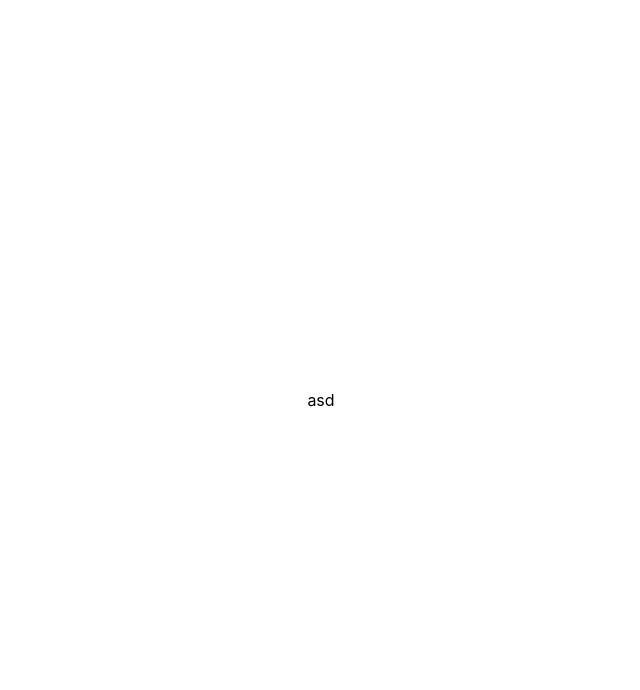
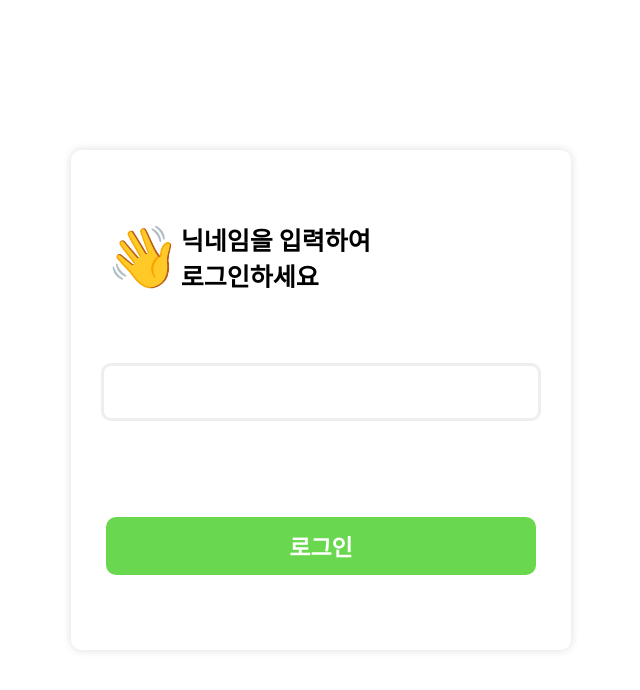
Before and after one commit to kosa-midas-3/midas-3-front, a React (Create React App) app: page / in a window 1280 px wide. Shown: the top 690 px of the page, without its empty margins (319-959 px from the left). Built offline with nearby package versions, Linux system fonts and the light colour scheme.

Commit message:
로그인 제작

```diff
--- a/src/App.js
+++ b/src/App.js
@@ -1,13 +1,14 @@
 import logo from "./logo.svg";
 import "./App.css";
 import Layout from "./components/Layout/Layout";
+import Login from "./components/Login/Login";
 
 function App() {
   return (
     <Layout
       justify={localStorage.getItem("username") ? "space-between" : "center"}
     >
-      asd
+      <Login />
     </Layout>
   );
 }
--- /dev/null
+++ b/src/components/Login/Login.jsx
@@ -0,0 +1,66 @@
+import React, { useState } from "react";
+import styled from "styled-components";
+
+const LoginStyle = styled.div`
+  width: 500px;
+  height: 500px;
+  display: flex;
+  flex-direction: column;
+  align-items: center;
+  justify-content: space-evenly;
+  box-shadow: 0 0 10px #ddd;
+  border-radius: 10px;
+`;
+
+const TitleStyle = styled.div`
+  width: 430px;
+  display: flex;
+  font-size: 60px;
+  align-items: center;
+`;
+
+const TextStyle = styled.p`
+  font-size: 25px;
+  font-weight: bold;
+`;
+
+const InputStyle = styled.input`
+  width: 430px;
+  height: 50px;
+  border: 3px solid #eee;
+  border-radius: 10px;
+  margin-bottom: 50px;
+`;
+
+const BtnStyle = styled.button`
+  width: 430px;
+  height: 58px;
+  border: none;
+  background-color: #28c700b0;
+  font-size: 23px;
+  color: #fff;
+  font-weight: bold;
+  border-radius: 10px;
+  margin-bottom: 30px;
+  cursor: pointer;
+`;
+
+const Login = () => {
+  const [nickName, setNickName] = useState("");
+
+  const onClickHandler = () => {
+    localStorage.setItem("nickName", nickName);
+  }
+
+  return (
+    <LoginStyle>
+      <TitleStyle>
+      👋<TextStyle>닉네임을 입력하여 <br /> 로그인하세요</TextStyle>
+      </TitleStyle>
+      <InputStyle onChange={e => setNickName(e.target.value)} value={nickName} />
+      <BtnStyle onClick={onClickHandler}>로그인</BtnStyle>
+    </LoginStyle>
+  );
+}
+
+export default Login;
```
